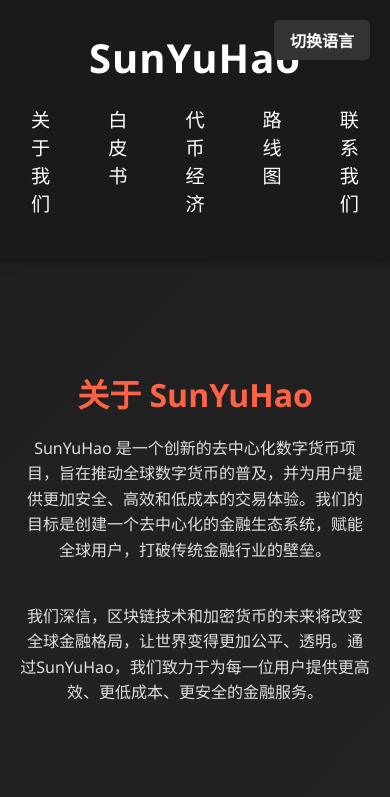
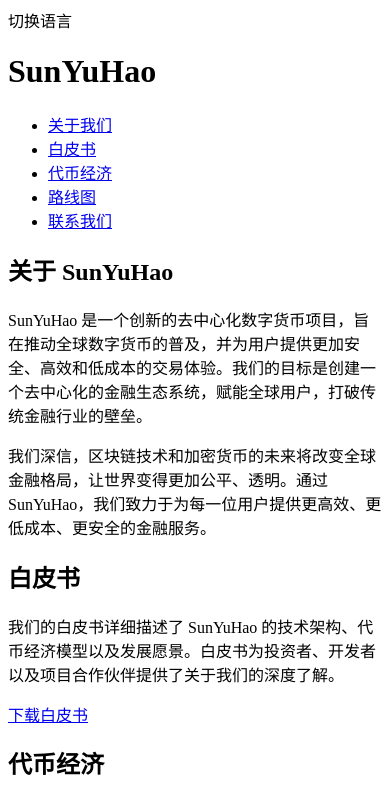
Before and after one commit to xuchacha888/sunyuahi-website, a plain HTML site: page docs/SUNYUHAO.html in a window 390 px wide. Shown: the top 797 px of the page. Drawn offline with Linux system fonts and the light colour scheme.

Commit message:
Update SUNYUHAO.html

```diff
--- a/docs/SUNYUHAO.html
+++ b/docs/SUNYUHAO.html
@@ -7,139 +7,7 @@
 <meta name="keywords" content="SunYuHao, 虚拟货币, 加密货币, 区块链, 去中心化, 代币经济">
 <title>SunYuHao - 去中心化数字货币</title>
 <style>
-body {
-font-family: 'Segoe UI', Tahoma, Geneva, Verdana, sans-serif;
-margin: 0;
-padding: 0;
-background: linear-gradient(135deg, #1f1f1f, #2a2a2a);
-color: #fff;
-}
-
-header {
-background-color: #1a1a1a;
-color: white;
-padding: 30px 0;
-text-align: center;
-box-shadow: 0px 4px 10px rgba(0, 0, 0, 0.1);
-}
-
-header h1 {
-margin: 0;
-font-size: 3em;
-letter-spacing: 1px;
-font-weight: bold;
-}
-
-nav ul {
-list-style: none;
-padding: 0;
-display: flex;
-justify-content: center;
-margin-top: 20px;
-}
-
-nav ul li {
-margin: 0 25px;
-}
-
-nav ul li a {
-color: white;
-font-size: 1.2em;
-text-decoration: none;
-transition: color 0.3s ease;
-}
-
-nav ul li a:hover {
-color: #FF6347;
-}
-
-.language-switcher {
-position: absolute;
-top: 20px;
-right: 20px;
-background-color: #333;
-color: white;
-padding: 10px 20px;
-border-radius: 5px;
-cursor: pointer;
-font-size: 1.1em;
-font-weight: bold;
-}
-
-.section {
-padding: 80px 20px;
-text-align: center;
-}
-
-.section h2 {
-color: #FF6347;
-font-size: 2.5em;
-margin-bottom: 20px;
-}
-
-.section p {
-font-size: 1.2em;
-line-height: 1.6;
-color: #e0e0e0;
-max-width: 800px;
-margin: 0 auto 40px;
-}
-
-.cta-button {
-background-color: #FF6347;
-color: white;
-padding: 15px 40px;
-border: none;
-border-radius: 5px;
-font-size: 1.2em;
-cursor: pointer;
-text-decoration: none;
-}
-
-.cta-button:hover {
-background-color: #d9534f;
-}
-
-footer {
-background-color: #1a1a1a;
-color: #ccc;
-padding: 30px 0;
-text-align: center;
-font-size: 1.1em;
-}
-
-footer p {
-margin: 0;
-}
-
-footer a {
-color: #FF6347;
-text-decoration: none;
-}
-
-footer a:hover {
-text-decoration: underline;
-}
-
-/* Responsive Design */
-@media (max-width: 768px) {
-header h1 {
-font-size: 2.5em;
-}
-
-.language-switcher {
-font-size: 1em;
-padding: 8px 16px;
-}
-
-.section h2 {
-font-size: 2em;
-}
-
-.section p {
-font-size: 1em;
-}
-}
+/* 你的样式不变 */
 </style>
 </head>
 <body>
@@ -148,7 +16,7 @@ font-size: 1em;
 <div class="language-switcher" onclick="toggleLanguage()">切换语言</div>
 
 <header>
-<h1>SunYuHao</h1>
+<h1 id="title">SunYuHao</h1>
 <nav>
 <ul>
 <li><a href=" " id="aboutLink">关于我们</a ></li>
@@ -220,4 +88,25 @@ document.getElementById("roadmapLink").innerText = "Roadmap";
 document.getElementById("contactLink").innerText = "Contact Us";
 
 document.getElementById("aboutTitle").innerText = "About SunYuHao";
-document.getElementById("aboutContent").innerText = "SunYuHao is an innovative decentralized cryptocurrency project aiming to promote the global adoption of digital currencies and provide users with secure, efficient, and low-cost transaction experiences. Our goal is to create a decentralized financial ecosystem that empowers users worldwide and breaks down
+document.getElementById("aboutContent").innerText = "SunYuHao is an innovative decentralized cryptocurrency project aiming to promote the global adoption of digital currencies and provide users with secure, efficient, and low-cost transaction experiences. Our goal is to create a decentralized financial ecosystem that empowers users worldwide and breaks down the barriers of traditional finance.";
+
+// 继续更新其它内容
+}
+
+function updateContentToChinese() {
+document.getElementById("title").innerText = "SunYuHao";
+document.getElementById("aboutLink").innerText = "关于我们";
+document.getElementById("whitepaperLink").innerText = "白皮书";
+document.getElementById("tokenomicsLink").innerText = "代币经济";
+document.getElementById("roadmapLink").innerText = "路线图";
+document.getElementById("contactLink").innerText = "联系我们";
+
+document.getElementById("aboutTitle").innerText = "关于 SunYuHao";
+document.getElementById("aboutContent").innerText = "SunYuHao 是一个创新的去中心化数字货币项目，旨在推动全球数字货币的普及，并为用户提供更加安全、高效和低成本的交易体验。我们的目标是创建一个去中心化的金融生态系统，赋能全球用户，打破传统金融行业的壁垒。";
+
+// 继续更新其它内容
+}
+</script>
+
+</body>
+</html>
```
